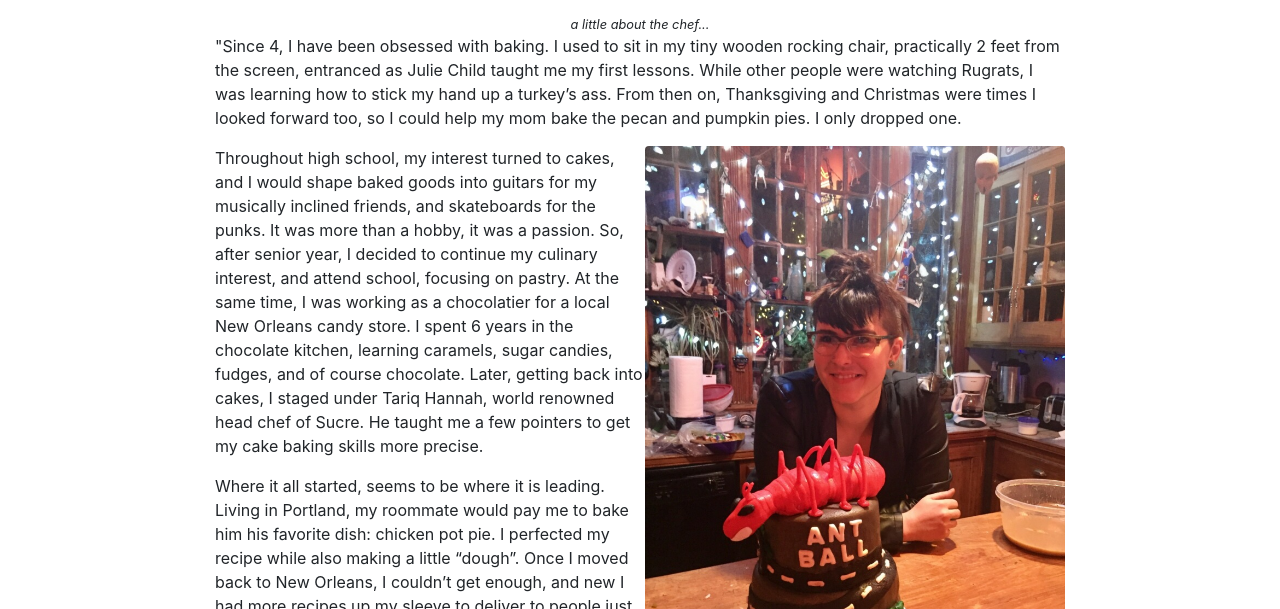
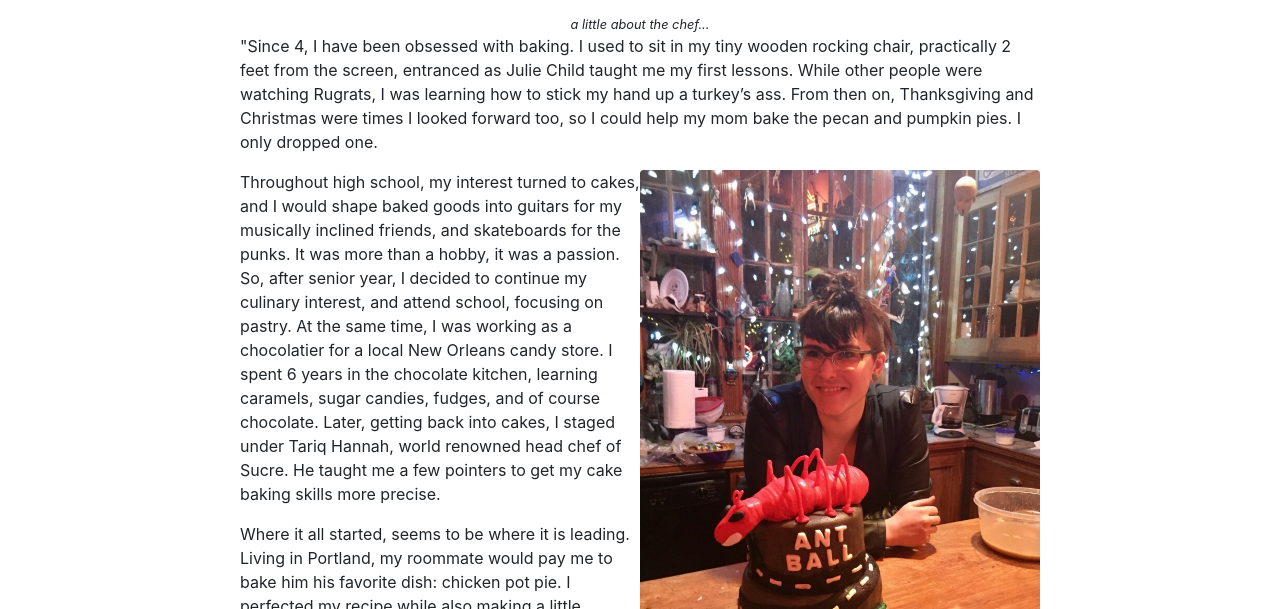
Before and after one commit to ckjpdx/monty-piethon, a plain HTML site: page index.html in a window 1280 px wide. Shown: the part 751-1360 px from the top of the page. Drawn offline with nearby package versions, Linux system fonts and the light colour scheme.

Commit message:
fix article width

```diff
--- a/css/styles.css
+++ b/css/styles.css
@@ -27,7 +27,7 @@ section.order-here {
   border-radius: 10px;
 }
 article {
-  max-width: 850px;
+  max-width: 800px;
 }
 div.bg-img {
   padding: 10vw;
```
